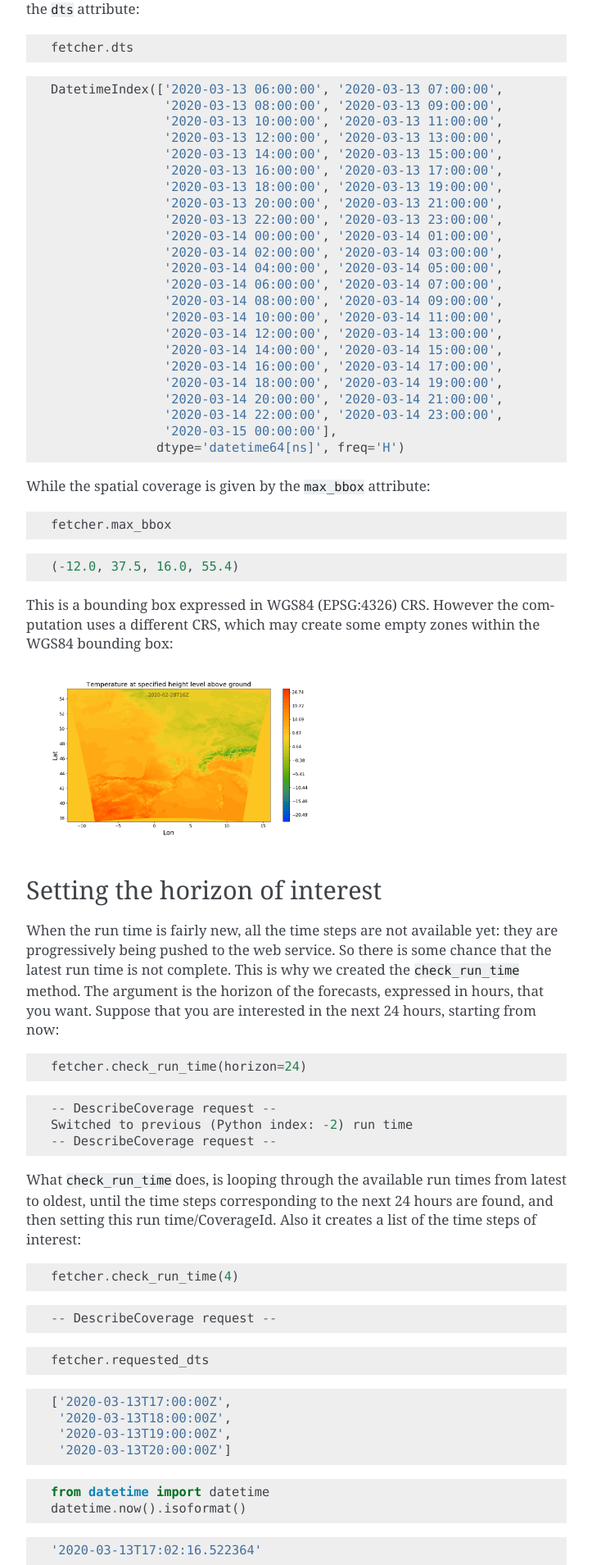
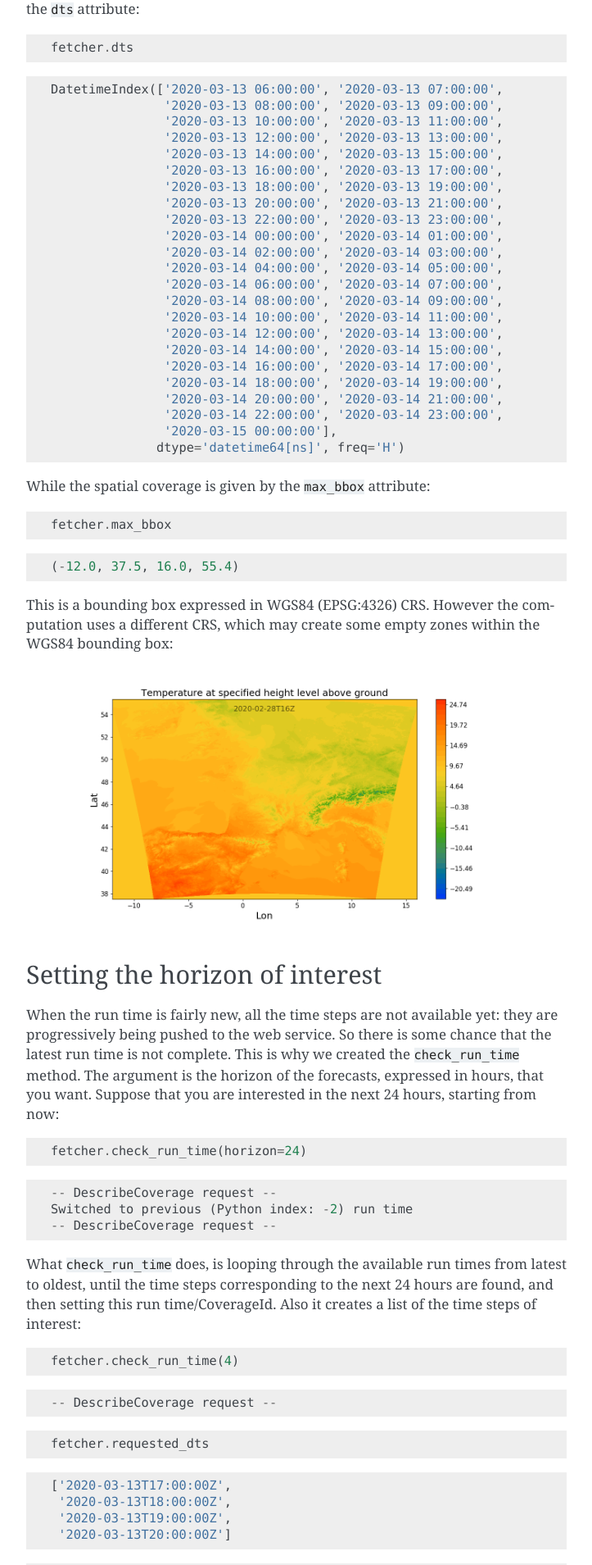
Before and after one commit to aetperf/pymeteofr, a Sphinx documentation site: the page built from docs/usage.rst, in a window 1280 px wide. Shown: the part 4491-6400 px from the top of the page at 82% size, without its empty margins (388-1111 px from the left). Built offline with Sphinx 7.4.7, drawn with Linux system fonts in a browser that asks for light colours.

Commit message:
aligning image to center

```diff
--- a/docs/usage.rst
+++ b/docs/usage.rst
@@ -339,7 +339,8 @@ While the spatial coverage is given by the ``max_bbox`` attribute:
 This is a bounding box expressed in WGS84 (EPSG:4326) CRS. However the computation uses a different CRS, which may create some empty zones within the WGS84 bounding box:
 
 .. image:: /media/europe_07.png
-  :width: 400
+  :width: 600
+  :align: center
   :alt: Bounding box
 
 Setting the horizon of interest
```
